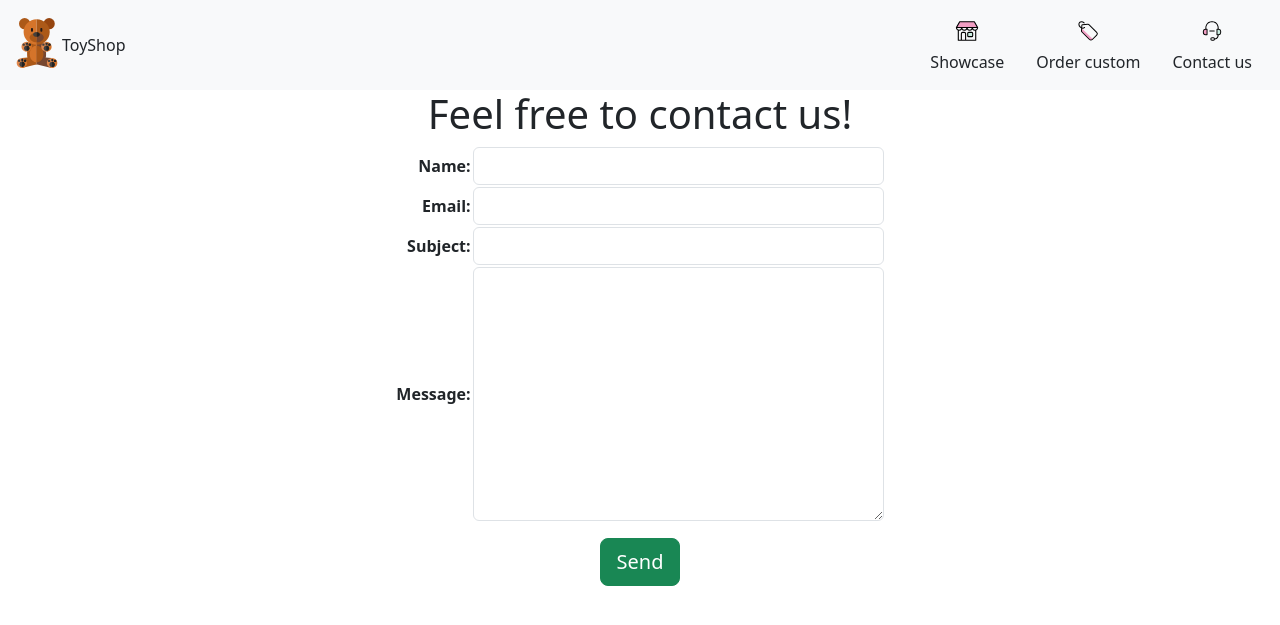
After one commit to YuryLobkov/toyshop, a Django app: page /contact-us/ in a window 1280 px wide. The commit adds this page. Shown: the top 625 px of the page. Run offline with Django 4.2, Linux system fonts and the light colour scheme.

Commit message:
raw feedback feature

```diff
--- a/toyshop/showcase/forms.py
+++ b/toyshop/showcase/forms.py
@@ -1,5 +1,5 @@
 from django import forms
-from .models import Order
+from .models import Order, Feedback
 
 
 class PurchaseForm(forms.ModelForm):
@@ -56,3 +56,20 @@ class OrderForm(forms.ModelForm):
         self.fields['phone_number'].label = "Phone number"
         self.fields['preferable_messenger'].label = "How can we comunicate"
         self.fields['comment'].label = "Comments for your order"
+
+
+class ContactUsForm(forms.ModelForm):
+    class Meta:
+        model = Feedback
+        fields = ['name',
+                  'email',
+                  'subject',
+                  'message']
+
+    def __init__(self, *args, **kwargs):
+        super().__init__(*args, **kwargs)
+        for field in self.fields:
+            style_data = {
+                'class': 'form-control',
+            }
+            self.fields[str(field)].widget.attrs.update(style_data)
--- a/toyshop/showcase/models.py
+++ b/toyshop/showcase/models.py
@@ -81,3 +81,13 @@ class Order(models.Model):
             'pk': self.pk
         }
         return reverse('thank-you', kwargs=kwargs)
+
+
+class Feedback(models.Model):
+    name = models.CharField(max_length=200)
+    email = models.EmailField(max_length=254)
+    subject = models.CharField(max_length=200)
+    message = models.TextField()
+
+    def __str__(self):
+        return self.email + self.subject
--- a/toyshop/showcase/templates/showcase/base.html
+++ b/toyshop/showcase/templates/showcase/base.html
@@ -47,7 +47,7 @@
                             </a>
                         </li>
                         <li>
-                            <a href="#" class="nav-link text-dark">
+                            <a href="{% url 'contact-us' %}" class="nav-link text-dark">
                                 <img class="bi d-block mx-auto mb-1" width="30" height="30"
                                     src="{% static '3-headphone-svgrepo-com.svg' %}" alt="">
                                 Contact us
--- /dev/null
+++ b/toyshop/showcase/templates/showcase/contact_us.html
@@ -0,0 +1,21 @@
+{% extends 'showcase/base.html' %}
+{% block title %} Contact us {% endblock title %}
+
+{% block content %}
+
+<div class="container">
+    <h1 class="text-dark text-center">Feel free to contact us!</h1>
+    <form action="" method="post">
+        {% csrf_token %}
+        <div class="form-group">
+            <table class="mx-auto">
+                {{form.as_table}}
+            </table>
+            <div class="d-grid gap-2 d-md-flex justify-content-md-center">
+                <button class="btn btn-success btn-lg m-3" type="submit">Send</button>
+            </div>
+        </div>
+    </form>
+</div>
+
+{% endblock content %}
--- a/toyshop/showcase/urls.py
+++ b/toyshop/showcase/urls.py
@@ -8,4 +8,6 @@ urlpatterns = [
     path('purchase/<slug>', views.purchase, name='purchase'),
     path('order/', views.OrderPage.as_view(), name='order'),
     path('thank-you/<int:pk>', views.purchase_thank_you, name='thank-you'),
+    path('contact-us/', views.contact_us, name='contact-us'),
+    path('thank_you_for_you_feedback/', views.contact_us_thank_you, name='feedback-thank-you')
 ]
--- a/toyshop/showcase/views.py
+++ b/toyshop/showcase/views.py
@@ -1,11 +1,11 @@
 from django.shortcuts import render, get_object_or_404, redirect
-from django.views.generic import ListView, DetailView, FormView, CreateView, View
+from django.views.generic import ListView, DetailView, FormView, CreateView
 from django.urls import reverse, reverse_lazy
 """
 PROJECT IMPORTS
 """
-from .models import Toy, Order
-from .forms import OrderForm, PurchaseForm
+from .models import Toy, Order, Feedback
+from .forms import OrderForm, PurchaseForm, ContactUsForm
 
 # Create your views here.
 
@@ -74,3 +74,22 @@ def purchase(request, slug):
 def purchase_thank_you(request, pk):
     order = get_object_or_404(Order, pk=pk)
     return render(request, 'showcase/thank_you.html', {'order':order})
+
+
+def contact_us(request):
+    form = ContactUsForm()
+    if request.method == 'POST':
+        form = ContactUsForm(request.POST)
+        if form.is_valid():
+            feedback = Feedback.objects.create(
+                name = request.POST.get('name'),
+                email = request.POST.get('email'),
+                subject = request.POST.get('subject'),
+                message = request.POST.get('message')
+            )
+            feedback.save()
+            return redirect('feedback-thank-you')
+    return render(request, 'showcase/contact_us.html', {'form':form})
+
+def contact_us_thank_you(request):
+    return render(request, 'showcase/contact_us_thank_you.html')
```
Also changed, not shown: toyshop/showcase/templates/showcase/contact_us_thank_you.html (added, +12 -0 lines), toyshop/showcase/migrations/0004_feedback.py (added).
